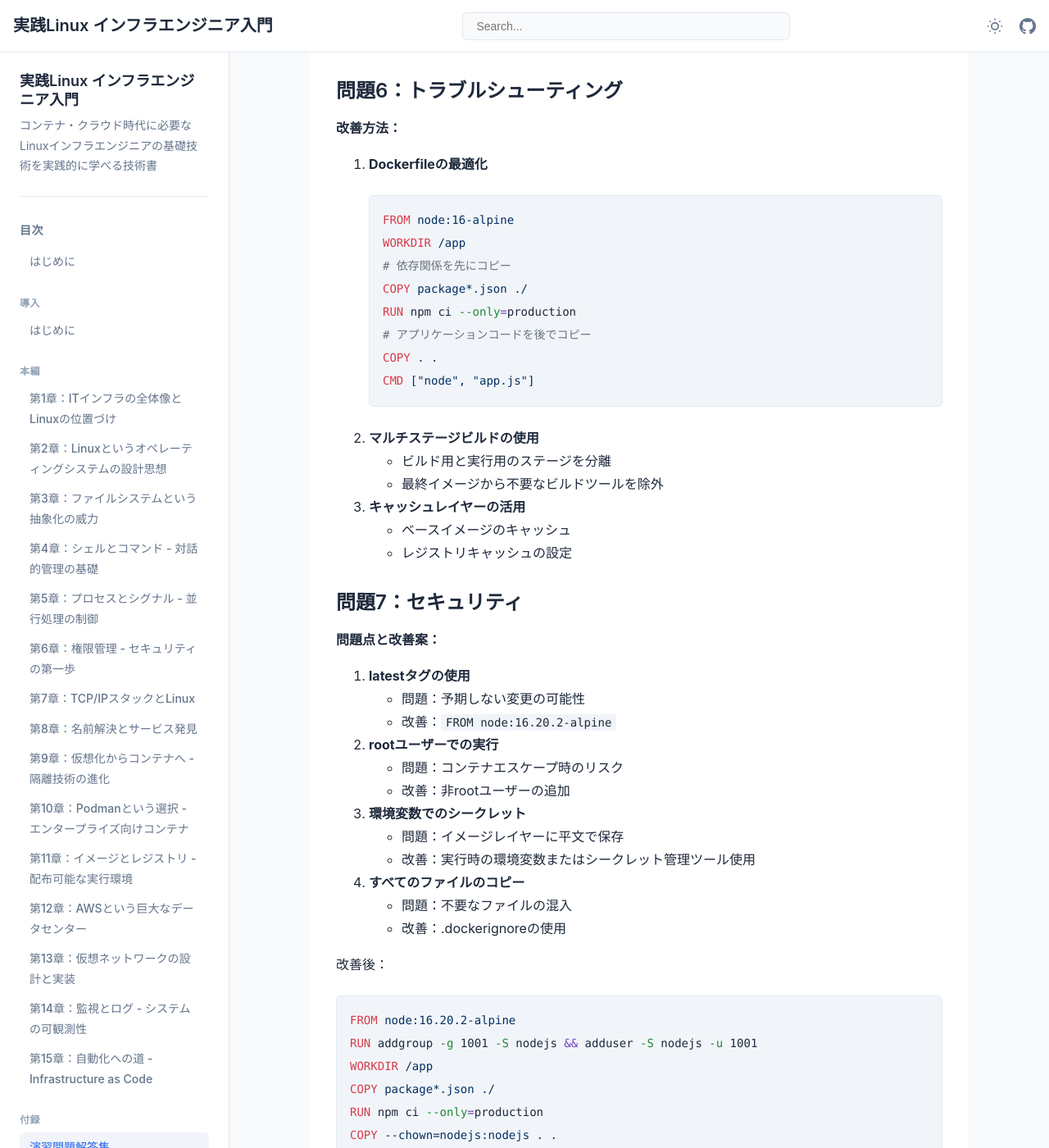
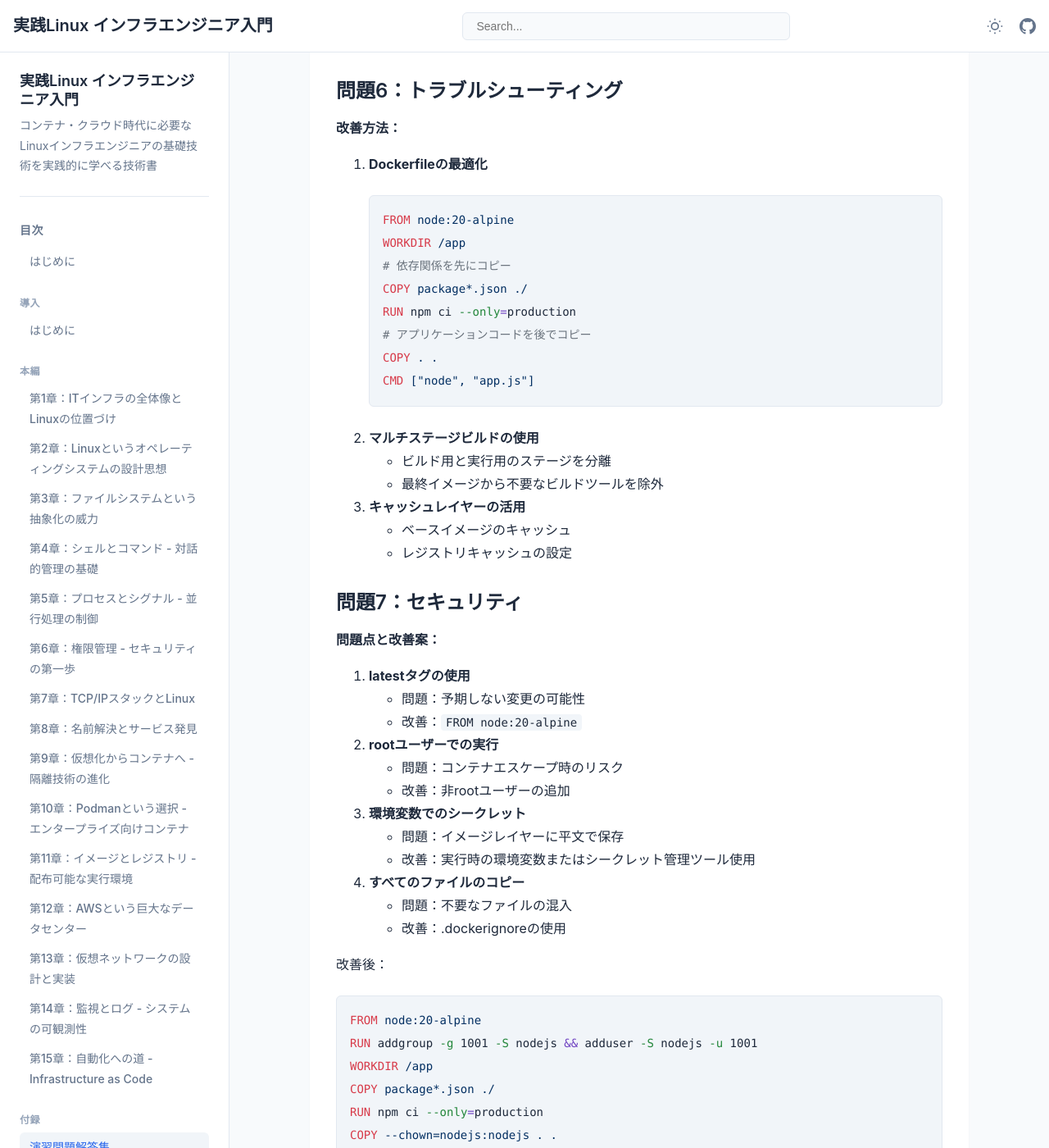
Before and after one commit to itdojp/linux-infra-textbook2, a Jekyll site: the page built from docs/appendices/merged-exercise-answers.md, in a window 1280 px wide and 1400 px high, scrolled down 56550 px. Shown: the whole window at 82% size. Built offline with Jekyll 4.4.1, drawn with Linux system fonts in a browser that asks for light colours.

Commit message:
fix(docs): replace EOL Node.js 16 references and bump engines

````diff
--- a/docs/appendices/merged-exercise-answers.md
+++ b/docs/appendices/merged-exercise-answers.md
@@ -2122,7 +2122,7 @@ deploy:
 
 1. **Dockerfileの最適化**
    ```dockerfile
-   FROM node:16-alpine
+   FROM node:20-alpine
    WORKDIR /app
    # 依存関係を先にコピー
    COPY package*.json ./
@@ -2146,7 +2146,7 @@ deploy:
 
 1. **latestタグの使用**
    - 問題：予期しない変更の可能性
-   - 改善：`FROM node:16.20.2-alpine`
+   - 改善：`FROM node:20-alpine`
 
 2. **rootユーザーでの実行**
    - 問題：コンテナエスケープ時のリスク
@@ -2162,7 +2162,7 @@ deploy:
 
 改善後：
 ```dockerfile
-FROM node:16.20.2-alpine
+FROM node:20-alpine
 RUN addgroup -g 1001 -S nodejs && adduser -S nodejs -u 1001
 WORKDIR /app
 COPY package*.json ./
--- a/package.json
+++ b/package.json
@@ -5,7 +5,7 @@
   "author": "ITDO Inc.（株式会社アイティードゥ）",
   "license": "CC-BY-NC-SA-4.0",
   "engines": {
-    "node": ">=18.0.0"
+    "node": ">=20.0.0"
   },
   "scripts": {
     "start": "cd docs && bundle exec jekyll serve --livereload",
--- a/templates/github-workflows/build-actions.yml
+++ b/templates/github-workflows/build-actions.yml
@@ -27,7 +27,7 @@ jobs:
     - name: Setup Node.js
       uses: actions/setup-node@v4
       with:
-        node-version: '18'
+        node-version: '20'
         cache: 'npm'
 
     - name: Install dependencies
--- a/templates/github-workflows/build-legacy.yml
+++ b/templates/github-workflows/build-legacy.yml
@@ -21,7 +21,7 @@ jobs:
     - name: Setup Node.js
       uses: actions/setup-node@v4
       with:
-        node-version: '18'
+        node-version: '20'
         cache: 'npm'
 
     - name: Install dependencies
````
Also changed, not shown: docs/chapters/chapter-11-with-exercises.md (+9 -9 lines), merged-exercise-answers.md (+3 -3 lines), src/appendices/merged-exercise-answers.md (+3 -3 lines), src/chapters/chapter-11-with-exercises.md (+9 -9 lines), 1 other file.
